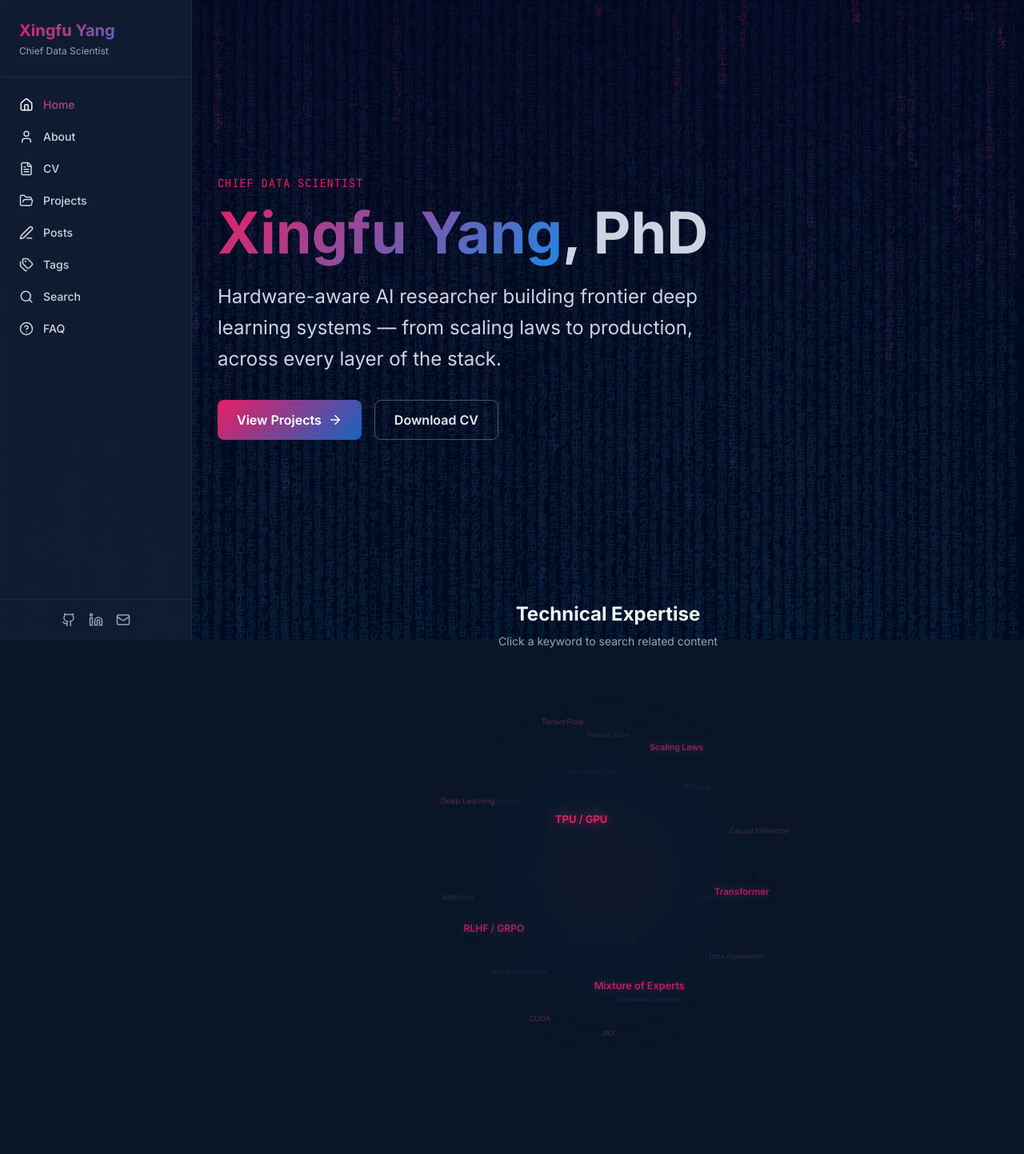
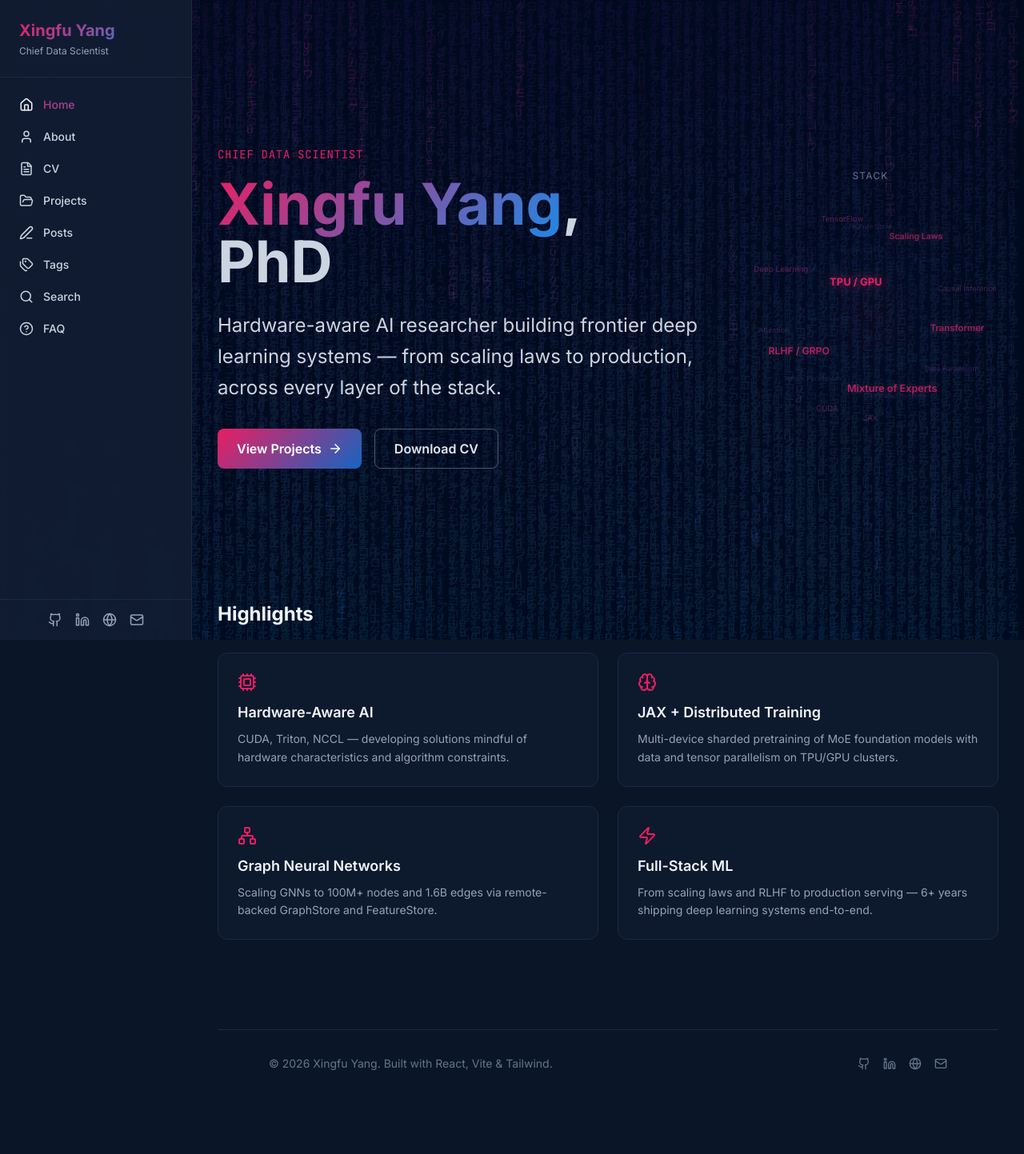
Before and after one commit to XingfuY/xyang.me, a React (Vite) app: page / in a window 1280 px wide. Shown: the top 1443 px of the page at 80% size. Built offline with nearby package versions, Linux system fonts and the light colour scheme.

Commit message:
Fix hero layout: move globe inline top-right, add TransInfer link
- Rename "Technical Expertise" to "Stack", shrink globe to 320px
- Move TechGlobe beside hero text in flex-row layout on desktop
- Add TransInfer (Globe icon → transinfer.com) to sidebar and footer social links

```diff
--- a/src/components/Footer.tsx
+++ b/src/components/Footer.tsx
@@ -1,4 +1,4 @@
-import { Github, Linkedin, Mail } from 'lucide-react'
+import { Github, Linkedin, Globe, Mail } from 'lucide-react'
 
 export default function Footer() {
   return (
@@ -14,6 +14,9 @@ export default function Footer() {
           <a href="https://www.linkedin.com/in/xingfu-yang-phd-6b321262/" target="_blank" rel="noopener noreferrer" className="text-slate-500 hover:text-crimson transition-colors" aria-label="LinkedIn">
             <Linkedin size={16} />
           </a>
+          <a href="https://transinfer.com" target="_blank" rel="noopener noreferrer" className="text-slate-500 hover:text-crimson transition-colors" aria-label="TransInfer">
+            <Globe size={16} />
+          </a>
           <a href="mailto:xingfu@xyang.me" className="text-slate-500 hover:text-crimson transition-colors" aria-label="Email">
             <Mail size={16} />
           </a>
--- a/src/components/Sidebar.tsx
+++ b/src/components/Sidebar.tsx
@@ -1,6 +1,6 @@
 import { useState } from 'react'
 import { NavLink } from 'react-router-dom'
-import { Menu, X, Home, User, FileText, FolderOpen, PenLine, Search, Tags, HelpCircle, Github, Linkedin, Mail } from 'lucide-react'
+import { Menu, X, Home, User, FileText, FolderOpen, PenLine, Search, Tags, HelpCircle, Github, Linkedin, Globe, Mail } from 'lucide-react'
 
 const navItems = [
   { to: '/', label: 'Home', icon: Home },
@@ -16,6 +16,7 @@ const navItems = [
 const socialLinks = [
   { href: 'https://github.com/XingfuY', icon: Github, label: 'GitHub' },
   { href: 'https://www.linkedin.com/in/xingfu-yang-phd-6b321262/', icon: Linkedin, label: 'LinkedIn' },
+  { href: 'https://transinfer.com', icon: Globe, label: 'TransInfer' },
   { href: 'mailto:xingfu@xyang.me', icon: Mail, label: 'Email' },
 ]
 
--- a/src/pages/HomePage.tsx
+++ b/src/pages/HomePage.tsx
@@ -28,9 +28,11 @@ const highlights = [
 export default function HomePage() {
   return (
     <div className="animate-fade-in">
-      {/* Hero Section */}
-      <section className="min-h-[80vh] flex flex-col justify-center py-12">
-        <div className="max-w-4xl">
+      {/* Hero + Globe side by side */}
+      <section className="min-h-[80vh] flex items-center py-12">
+        <div className="flex flex-col lg:flex-row items-center gap-8 lg:gap-12 w-full">
+          {/* Hero text — left */}
+          <div className="flex-1 min-w-0">
             <p className="text-crimson font-mono text-sm mb-4 tracking-wider uppercase">
               Chief Data Scientist
             </p>
@@ -57,14 +59,14 @@ export default function HomePage() {
               </Link>
             </div>
           </div>
-      </section>
 
-      {/* Tech Globe */}
-      <section className="py-12">
-        <h2 className="text-2xl font-bold mb-2 text-center">Technical Expertise</h2>
-        <p className="text-slate-400 text-center mb-8 text-sm">Click a keyword to search related content</p>
-        <div className="h-[400px] md:h-[500px] max-w-2xl mx-auto">
+          {/* Globe — right */}
+          <div className="w-full lg:w-[320px] shrink-0">
+            <p className="text-xs text-slate-500 text-center mb-2 uppercase tracking-widest">Stack</p>
+            <div className="h-[280px] lg:h-[320px]">
               <TechGlobe />
+            </div>
+          </div>
         </div>
       </section>
 
```
Lines whose indentation alone changed are shown as unchanged.
